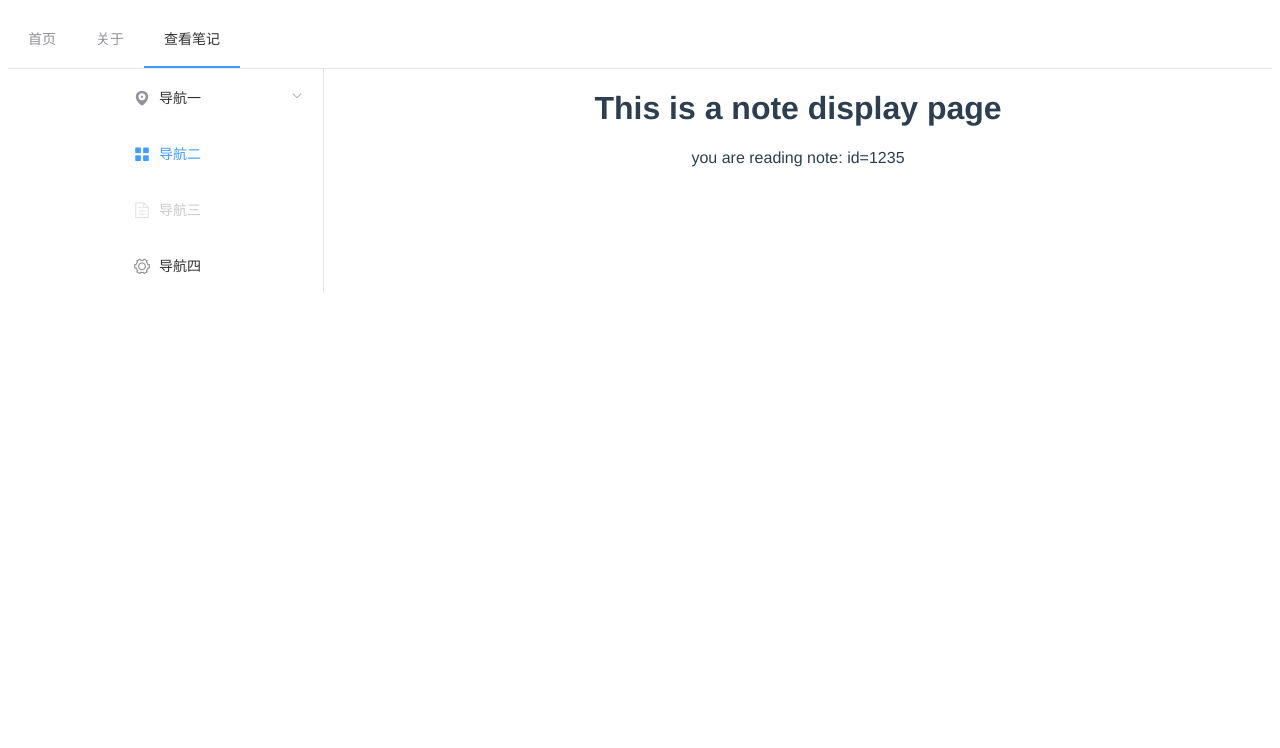
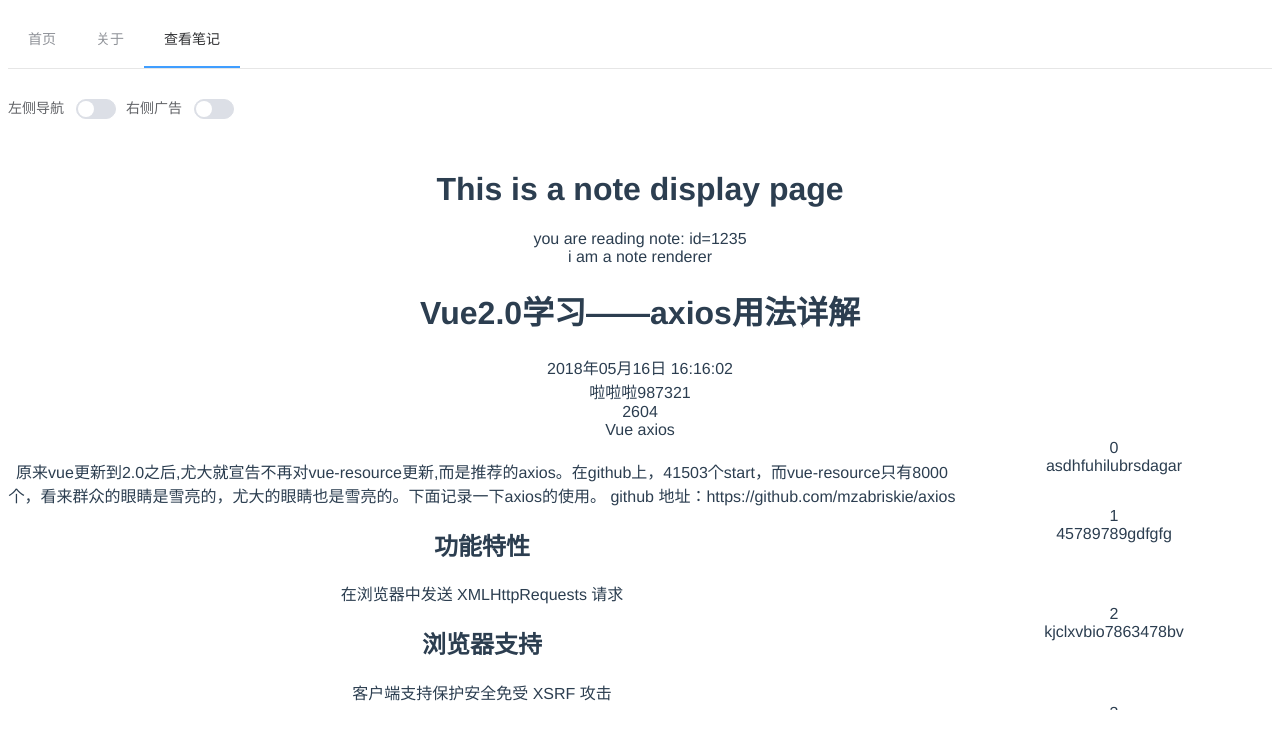
Before and after one commit to applejuicey/my-notes, a Vue app: page /readnote/1235 in a window 1280 px wide. Shown: the top 748 px of the page. Built offline with nearby package versions, Linux system fonts and the light colour scheme.

Commit message:
note display associated pages revised and scroll display conditions revised.

```diff
--- a/public/index.html
+++ b/public/index.html
@@ -6,6 +6,11 @@
     <meta name="viewport" content="width=device-width,initial-scale=1.0">
     <link rel="icon" href="<%= BASE_URL %>favicon.ico">
     <title>my-notes</title>
+    <style>
+      body {
+        overflow: hidden;
+      }
+    </style>
   </head>
   <body>
     <noscript>
--- a/src/App.vue
+++ b/src/App.vue
@@ -2,27 +2,27 @@
   <div id="app">
 
     <el-row>
+      <el-col :span="24">
 
         <!--顶部导航栏-->
-      <el-col :span="24">
-        <div>
+        <div class="top-nav-container">
           <top-nav></top-nav>
         </div>
-      </el-col>
         <!--顶部导航栏end-->
 
+      </el-col>
     </el-row>
 
     <el-row>
+      <el-col :span="24">
 
         <!--内容区-->
-      <el-col :span="24">
-        <div>
+        <div class="main-content-container">
           <router-view/>
         </div>
-      </el-col>
         <!--内容区end-->
 
+      </el-col>
     </el-row>
 
   </div>
@@ -35,6 +35,17 @@
     components: {
       TopNav,
     },
+    data () {
+      return {
+
+      }
+    },
+    mounted () {
+
+    },
+    methods: {
+
+    },
   }
 </script>
 
@@ -46,4 +57,11 @@
     text-align: center;
     color: #2c3e50;
   }
+  .top-nav-container {
+    height: 10vh;
+    width: 100%;
+  }
+  .main-content-container {
+    height: 80vh;
+  }
 </style>
--- /dev/null
+++ b/src/components/note-components/NoteRenderer.vue
@@ -0,0 +1,132 @@
+<template>
+  <div class="note-renderer">
+
+    i am a note renderer
+    <el-row class="note-header">
+      <el-col :span="24">
+
+        <el-row class="note-header-title">
+          <el-col :span="24">
+            <h1>{{noteDetail.title}}</h1>
+          </el-col>
+        </el-row>
+
+        <el-row class="note-header-briefInfo">
+          <el-col :span="24">
+            <div>{{noteDetail.publishTime}}</div>
+            <div>{{noteDetail.author}}</div>
+            <div>{{noteDetail.clickedCounter}}</div>
+            <div>{{noteDetail.tag}}</div>
+          </el-col>
+        </el-row>
+
+      </el-col>
+    </el-row>
+
+    <el-row class="note-body">
+      <el-col :span="24">
+
+        <template v-for="(section, index) in noteDetail.noteContent">
+          <el-row class="note-section">
+
+            <!--笔记内容区-->
+            <el-col :span="18" class="note-section-left">
+              <h2 class="note-section-title">{{section.sectionTitle}}</h2>
+              <div class="note-section-content">{{section.sectionContent}}</div>
+            </el-col>
+            <!--笔记内容区end-->
+
+            <!--右侧区域-->
+            <el-col :span="6" class="note-section-right">
+              <div>{{index}}</div>
+              <div>{{section.sectionAnnotation}}</div>
+            </el-col>
+            <!--右侧区域end-->
+
+          </el-row>
+        </template>
+
+      </el-col>
+    </el-row>
+
+
+
+  </div>
+</template>
+
+<script>
+  export default {
+    name: 'note-renderer',
+    components: {
+
+    },
+    data() {
+      return {
+
+        noteDetail: {
+          title: 'Vue2.0学习——axios用法详解',
+          publishTime: '2018年05月16日 16:16:02',
+          author: '啦啦啦987321',
+          clickedCounter: '2604',
+          tag: 'Vue axios',
+          noteContent: [
+            {
+              sectionTitle: '',
+              sectionContent: '原来vue更新到2.0之后,尤大就宣告不再对vue-resource更新,而是推荐的axios。在github上，41503个start，而vue-resource只有8000个，看来群众的眼睛是雪亮的，尤大的眼睛也是雪亮的。下面记录一下axios的使用。\n' +
+                  '\n' +
+                  'github 地址：https://github.com/mzabriskie/axios\n',
+              sectionAnnotation: 'asdhfuhilubrsdagar',
+            },
+            {
+              sectionTitle: '功能特性',
+              sectionContent: '在浏览器中发送 XMLHttpRequests 请求',
+              sectionAnnotation: '45789789gdfgfg',
+            },
+            {
+              sectionTitle: '浏览器支持',
+              sectionContent: '客户端支持保护安全免受 XSRF 攻击',
+              sectionAnnotation: 'kjclxvbio7863478bv',
+            },
+            {
+              sectionTitle: '浏览器支持',
+              sectionContent: '客户端支持保护安全免受 XSRF 攻击',
+              sectionAnnotation: 'kjclxvbio7863478bv',
+            },
+            {
+              sectionTitle: '浏览器支持',
+              sectionContent: '客户端支持保护安全免受 XSRF 攻击',
+              sectionAnnotation: 'kjclxvbio7863478bv',
+            },
+            {
+              sectionTitle: '浏览器支持',
+              sectionContent: '客户端支持保护安全免受 XSRF 攻击',
+              sectionAnnotation: 'kjclxvbio7863478bv',
+            },
+            {
+              sectionTitle: '浏览器支持',
+              sectionContent: '客户端支持保护安全免受 XSRF 攻击',
+              sectionAnnotation: 'kjclxvbio7863478bv',
+            },
+          ],
+        },
+
+      };
+    },
+    computed : {
+
+
+    },
+    mounted: function () {
+
+
+    },
+    methods: {
+
+
+    },
+  }
+</script>
+
+<style scoped>
+
+</style>
--- a/src/views/Home.vue
+++ b/src/views/Home.vue
@@ -103,3 +103,10 @@ export default {
   },
 }
 </script>
+
+<style scoped>
+  .home {
+    overflow-y: scroll;
+    height: inherit;
+  }
+</style>
--- a/src/views/NoteDisplay.vue
+++ b/src/views/NoteDisplay.vue
@@ -2,21 +2,44 @@
   <div class="note-display">
 
     <el-row>
+      <el-col :span="24">
+
+        <!--顶部工具栏-->
+        <div class="top-tool-bar-container">
+          <el-form :inline="true" :model="topToolBar" class="demo-form-inline">
+            <el-form-item label="左侧导航">
+              <el-switch v-model="topToolBar.leftCatalogNavStatus"></el-switch>
+            </el-form-item>
+            <el-form-item label="右侧广告">
+              <el-switch v-model="topToolBar.rightColumnStatus"></el-switch>
+            </el-form-item>
+          </el-form>
+        </div>
+        <!--顶部工具栏end-->
+
+      </el-col>
+    </el-row>
+
+    <el-row>
+
+      <!--当左侧导航栏需要展开（leftCatalogNavStatus为true）时渲染:-->
+      <div v-if="topToolBar.leftCatalogNavStatus" class="content-container-open">
 
         <!--左侧导航栏-->
         <el-col :span="6">
-        <div>
-          <left-nav></left-nav>
+          <div class="content-left-nav-container">
+            <left-catalog-nav></left-catalog-nav>
           </div>
         </el-col>
         <!--左侧导航栏end-->
 
         <!--笔记内容区-->
         <el-col :span="18">
-        <div>
+          <div class="content-note-renderer-container">
             <h1>This is a note display page</h1>
             <div v-if="checkNoteID">
               you are reading note: id={{ $route.params.noteid}}
+              <note-renderer></note-renderer>
             </div>
             <div v-else>
               you have entered an error ID
@@ -25,17 +48,49 @@
         </el-col>
         <!--笔记内容区end-->
 
+      </div>
+
+      <!--当左侧导航栏需要展开（leftCatalogNavStatus为false）时渲染:-->
+      <div v-else class="content-container-closed">
+
+        <!--笔记内容区-->
+        <el-col :span="24">
+          <div>
+            <h1>This is a note display page</h1>
+            <div v-if="checkNoteID">
+              you are reading note: id={{ $route.params.noteid}}
+              <note-renderer></note-renderer>
+            </div>
+            <div v-else>
+              you have entered an error ID
+            </div>
+          </div>
+        </el-col>
+        <!--笔记内容区end-->
+
+      </div>
+
     </el-row>
 
   </div>
 </template>
 
 <script>
-  import LeftNav from '@/components/LeftNav.vue';
+  import LeftCatalogNav from '@/components/note-components/LeftCatalogNav.vue';
+  import NoteRenderer from '@/components/note-components/NoteRenderer.vue';
   export default {
     name: 'note-display',
     components: {
-      LeftNav,
+      LeftCatalogNav,
+      NoteRenderer,
+    },
+    data () {
+      return {
+        topToolBar: {
+          leftCatalogNavStatus: false,  //左侧导航栏状态，默认收起
+          rightColumnStatus: false, //左侧栏状态，默认收起
+        }
+      }
     },
     computed : {
 
@@ -69,5 +124,18 @@
 </script>
 
 <style scoped>
-
+  .note-display {
+    height: inherit;
+  }
+  .top-tool-bar-container {
+    text-align: left;
+  }
+  .content-container-closed {
+    overflow-y: scroll;
+    height: 70vh;
+  }
+  .content-note-renderer-container {
+    overflow-y: scroll;
+    height: 70vh;
+  }
 </style>
```
Also changed, not shown: src/components/note-components/LeftCatalogNav.vue (renamed from src/components/LeftNav.vue). Lines whose indentation alone changed are shown as unchanged.
